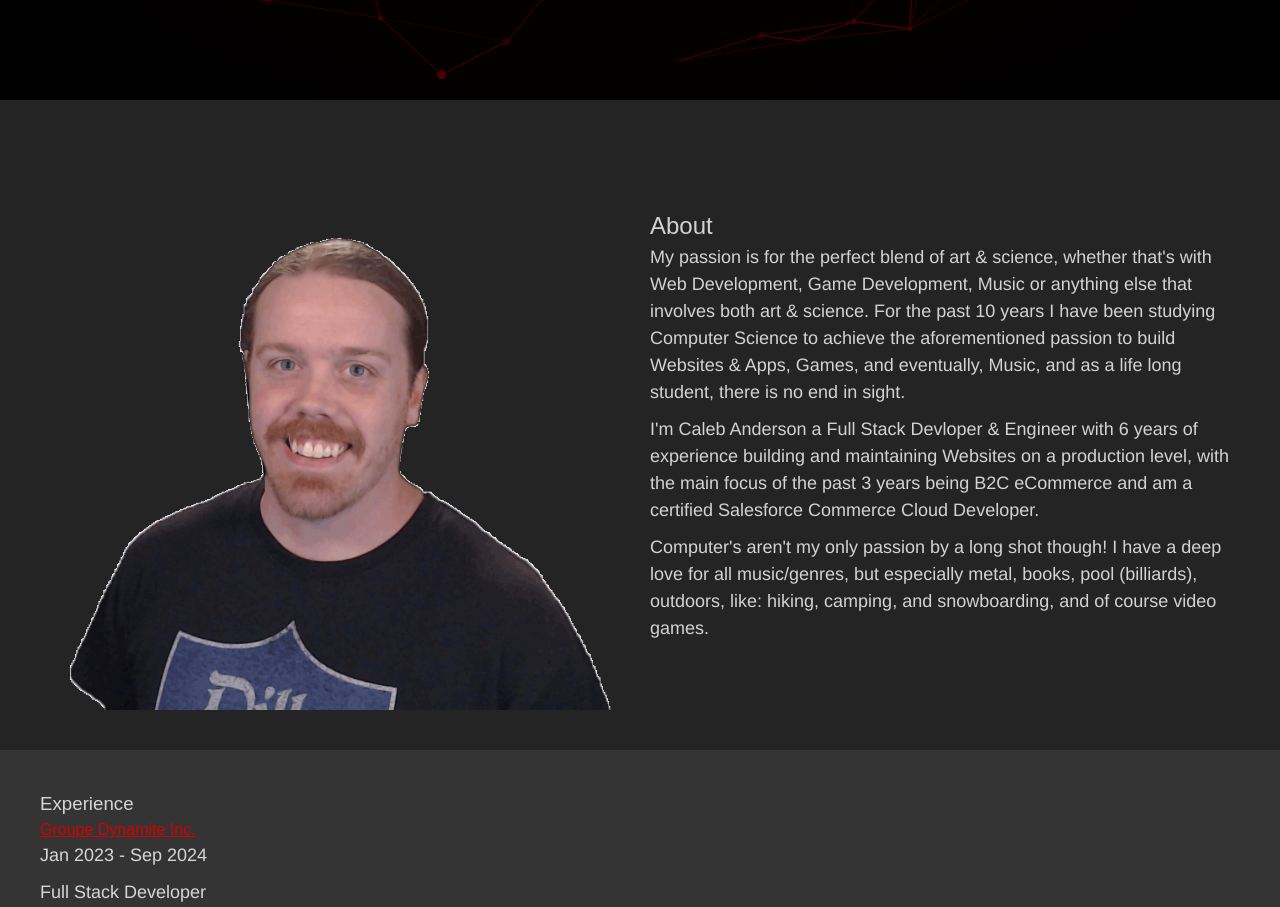
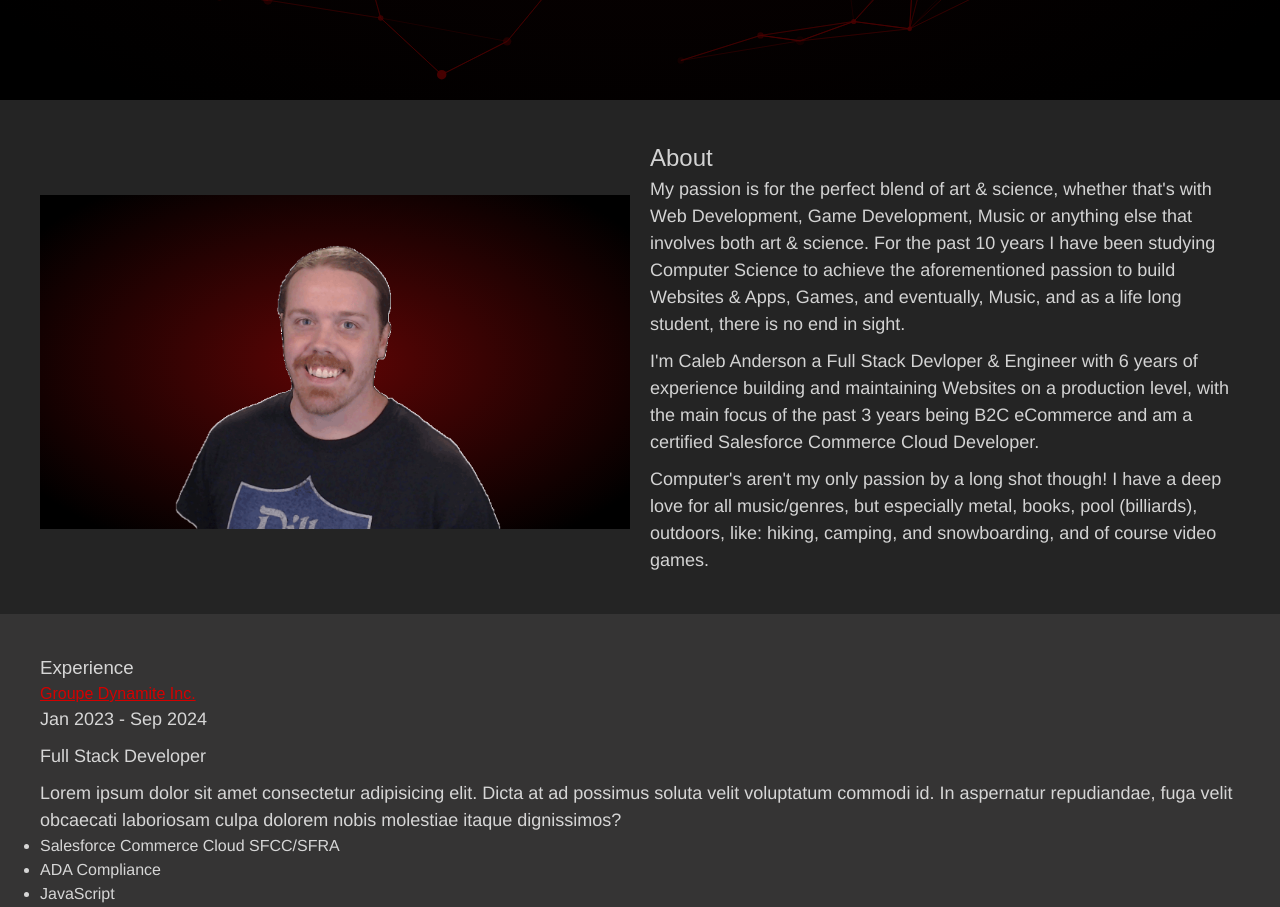
Before and after one commit to LordSahvith/CalebMckays, a React (Vite) app: page / in a window 1280 px wide. Shown: the part 700-1607 px from the top of the page. Built offline with nearby package versions, Linux system fonts and the light colour scheme; a web font is replaced by a local one.

Commit message:
image styles

```diff
--- a/src/components/layout/about/About.css
+++ b/src/components/layout/about/About.css
@@ -4,7 +4,15 @@
 }
 
 .about-image {
+  display: flex;
+  justify-content: center;
+  align-items: center;
+  background: radial-gradient(#5e0505, #000 90%);
+}
+
+.about-image img {
   margin-top: -20px;
+  max-width: 60%;
 }
 
 @media screen and (min-width: 1024px) {
```
